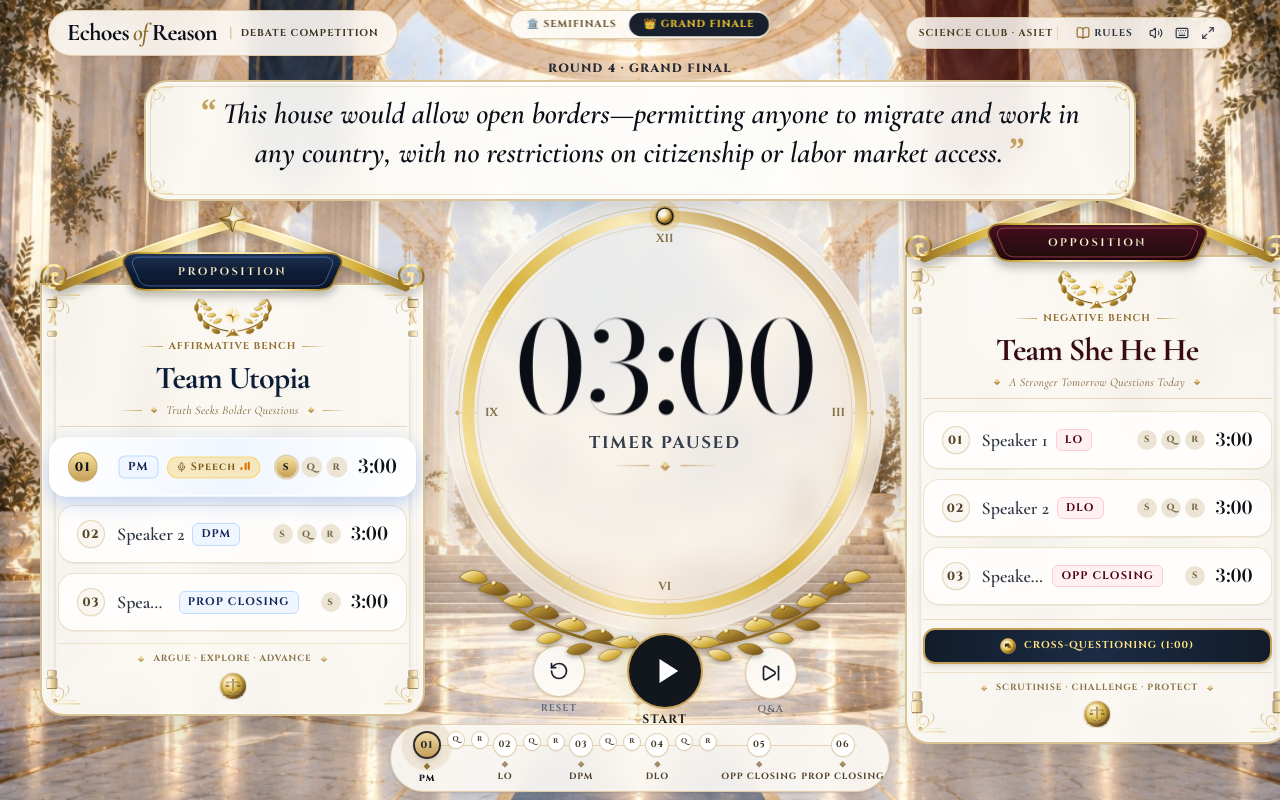
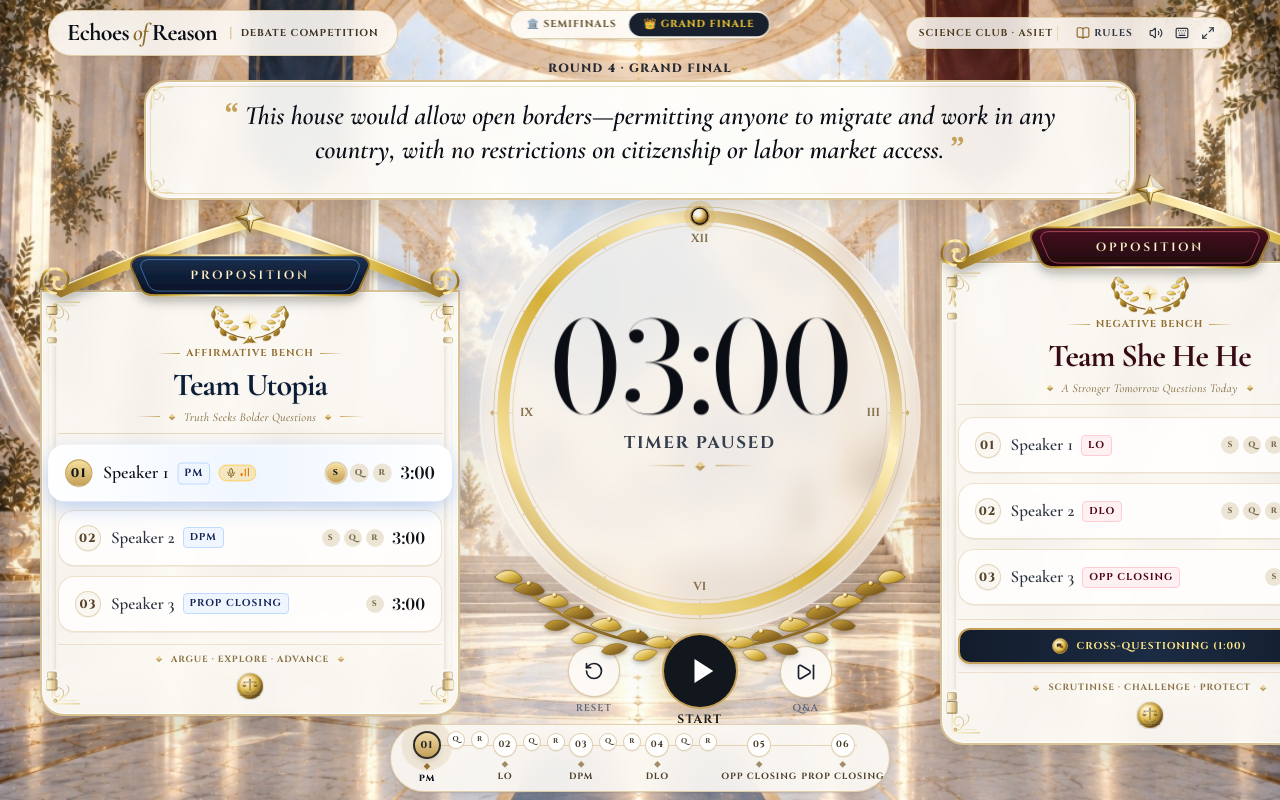
Before and after one commit to tejaskm-dev/echoes-of-reason-timer, a React (Vite) app: page / in a window 1280 px wide. Both pictures are taken after a click on the button "👑 GRAND FINALE". Built offline with nearby package versions, Linux system fonts and the light colour scheme.

Commit message:
fix: remove motion cartouche scrollbar and ensure speaker names are never truncated

```diff
--- a/src/components/ExtravagantPodium.tsx
+++ b/src/components/ExtravagantPodium.tsx
@@ -69,7 +69,7 @@ export const ExtravagantPodium: React.FC<ExtravagantPodiumProps> = ({
   };
 
   return (
-    <div className="w-[290px] sm:w-[315px] md:w-[335px] lg:w-[360px] xl:w-[385px] 2xl:w-[415px] flex flex-col items-center shrink-0 select-none transition-all duration-300">
+    <div className="w-[315px] sm:w-[340px] md:w-[365px] lg:w-[390px] xl:w-[420px] 2xl:w-[450px] flex flex-col items-center shrink-0 select-none transition-all duration-300">
       {/* 1. Sculpted Gilded Neoclassical Pediment Crown */}
       <div className="w-full relative z-20 -mb-2.5">
         <BaroqueAcanthusPediment teamType={teamType} className="w-full drop-shadow-md" />
@@ -163,7 +163,7 @@ export const ExtravagantPodium: React.FC<ExtravagantPodiumProps> = ({
                 <div
                   key={sp.id}
                   onClick={() => onSelectSpeaker(sp.id)}
-                  className={`flex items-center justify-between px-4 sm:px-4.5 py-2.5 sm:py-3.5 rounded-xl sm:rounded-2xl cursor-pointer speaker-card-fluid ${
+                  className={`flex items-center justify-between px-3.5 sm:px-4 py-2.5 sm:py-3.5 rounded-xl sm:rounded-2xl cursor-pointer speaker-card-fluid ${
                     isActive
                       ? isProp
                         ? 'bg-gradient-to-r from-white via-[#f0f6ff] to-white border-1.5 border-blue-500/70 shadow-[0_6px_20px_-2px_rgba(59,130,246,0.38),0_0_0_1px_rgba(255,255,255,0.9)_inset] scale-[1.025] speaker-row-active-anim'
@@ -172,14 +172,14 @@ export const ExtravagantPodium: React.FC<ExtravagantPodiumProps> = ({
                   }`}
                 >
                   {/* Left: Medallion Number, Name, Role Badge, Active Equalizer */}
-                  <div className="flex items-center gap-2.5 sm:gap-3 min-w-0">
+                  <div className="flex items-center gap-2 sm:gap-2.5 min-w-0">
                     {/* Gilded Roman Number Medallion */}
-                    <div className={`w-6 h-6 sm:w-7 sm:h-7 rounded-full border flex items-center justify-center shadow-2xs shrink-0 ${
+                    <div className={`w-6 h-6 sm:w-6.5 sm:h-6.5 rounded-full border flex items-center justify-center shadow-2xs shrink-0 ${
                       isActive
                         ? 'border-[#c5a059] bg-gradient-to-b from-[#f5e09b] to-[#c5a059] text-[#121620]'
                         : 'border-[#c5a059]/40 bg-[#faf7f2] text-[#554325]'
                     }`}>
-                      <span className="font-cinzel text-[11px] sm:text-xs font-black leading-none">
+                      <span className="font-cinzel text-[10.5px] sm:text-xs font-black leading-none">
                         {String(idx + 1).padStart(2, '0')}
                       </span>
                     </div>
@@ -211,15 +211,15 @@ export const ExtravagantPodium: React.FC<ExtravagantPodiumProps> = ({
                         </button>
                       </div>
                     ) : (
-                      <div className="flex items-center gap-2 min-w-0 group/sp">
-                        <span className={`text-base sm:text-[17px] xl:text-lg font-serif-display font-semibold truncate max-w-[135px] sm:max-w-[170px] xl:max-w-[200px] ${
+                      <div className="flex items-center gap-1.5 sm:gap-2 min-w-0 group/sp">
+                        <span className={`text-[15px] sm:text-base xl:text-[17px] font-serif-display font-semibold whitespace-nowrap truncate max-w-[130px] sm:max-w-[160px] xl:max-w-[200px] ${
                           isActive ? 'text-[#0c1017] font-bold' : 'text-[#2b3342]'
                         }`}>
                           {sp.name}
                         </span>
 
                         {/* Heraldic Role Badge */}
-                        <span className={`text-[10px] sm:text-[11px] font-cinzel font-bold uppercase px-2 py-0.5 rounded-md border shrink-0 ${
+                        <span className={`text-[9.5px] sm:text-[10px] font-cinzel font-bold uppercase px-1.5 py-0.5 rounded border shrink-0 ${
                           isProp
                             ? 'bg-blue-50 text-blue-950 border-blue-200'
                             : 'bg-rose-50 text-rose-950 border-rose-200'
@@ -227,16 +227,19 @@ export const ExtravagantPodium: React.FC<ExtravagantPodiumProps> = ({
                           {sp.roleAbbr}
                         </span>
 
-                        {/* Active Soundwave Indicator */}
+                        {/* Active Soundwave Indicator (Compact Iconic Chip) */}
                         {isActive && (
-                          <span className="inline-flex items-center gap-1 px-2 py-0.5 rounded-full bg-amber-400/25 text-[#7c5b1d] text-[9px] sm:text-[10px] font-cinzel font-bold border border-amber-400/40 shrink-0">
+                          <span
+                            title={`${SEGMENT_SHORT_LABELS[activeSegment.kind]} active`}
+                            className="inline-flex items-center gap-1 px-1.5 py-0.5 rounded-full bg-amber-400/25 text-[#7c5b1d] text-[9px] font-cinzel font-bold border border-amber-400/40 shrink-0"
+                          >
                             {activeSegment.kind === 'cross' ? (
                               <MessagesSquare className="w-2.5 h-2.5" />
                             ) : (
                               <Mic className="w-2.5 h-2.5" />
                             )}
-                            <span>{SEGMENT_SHORT_LABELS[activeSegment.kind]}</span>
-                            <div className="flex items-end gap-[1.5px] h-2.5 w-2.5 pb-0.5">
+                            <span className="hidden 2xl:inline">{SEGMENT_SHORT_LABELS[activeSegment.kind]}</span>
+                            <div className="flex items-end gap-[1.5px] h-2.5 w-2 pb-0.5">
                               <span className="w-0.5 bg-amber-600 rounded-full animate-soundwave-1" />
                               <span className="w-0.5 bg-amber-600 rounded-full animate-soundwave-2" />
                               <span className="w-0.5 bg-amber-600 rounded-full animate-soundwave-3" />
@@ -260,8 +263,8 @@ export const ExtravagantPodium: React.FC<ExtravagantPodiumProps> = ({
                   </div>
 
                   {/* Right: Phase Pips (S/Q/R) & Remaining Time of the Live Phase */}
-                  <div className="flex items-center gap-2 sm:gap-2.5 shrink-0">
-                    <div className="flex items-center gap-1">
+                  <div className="flex items-center gap-1.5 sm:gap-2 shrink-0">
+                    <div className="flex items-center gap-0.5 sm:gap-1">
                       {ownSegments.map((seg) => {
                         const isSegActive = seg.id === activeSegment.id;
                         return (
@@ -273,7 +276,7 @@ export const ExtravagantPodium: React.FC<ExtravagantPodiumProps> = ({
                               onSelectSegment(seg.id);
                             }}
                             title={`${SEGMENT_SHORT_LABELS[seg.kind]} · ${formatTimeCompact(seg.timeRemaining)}`}
-                            className={`w-4.5 h-4.5 sm:w-5 sm:h-5 rounded-full flex items-center justify-center font-cinzel text-[8px] sm:text-[9px] font-black leading-none transition-all duration-200 cursor-pointer hover:scale-125 ${
+                            className={`w-4 h-4 sm:w-4.5 sm:h-4.5 rounded-full flex items-center justify-center font-cinzel text-[7.5px] sm:text-[8px] font-black leading-none transition-all duration-200 cursor-pointer hover:scale-125 ${
                               isSegActive
                                 ? 'bg-gradient-to-b from-[#f5e09b] to-[#c5a059] text-[#121620] ring-2 ring-[#c5a059]/45'
                                 : seg.hasRun
@@ -286,7 +289,7 @@ export const ExtravagantPodium: React.FC<ExtravagantPodiumProps> = ({
                         );
                       })}
                     </div>
-                    <span className="font-num text-base sm:text-lg font-semibold tabular-nums text-[#0c1017]">
+                    <span className="font-num text-sm sm:text-base font-semibold tabular-nums text-[#0c1017]">
                       {formatTimeCompact(display?.timeRemaining ?? 0)}
                     </span>
                   </div>
--- a/src/components/GrandFinalScreen.tsx
+++ b/src/components/GrandFinalScreen.tsx
@@ -103,27 +103,27 @@ export const GrandFinalScreen: React.FC<GrandFinalScreenProps> = ({
     const len = motion.trim().length;
     if (len <= 55) {
       return {
-        fontSize: 'clamp(1.75rem, 1.35rem + 1.4vw, 2.85rem)',
-        lineHeight: '1.18',
+        fontSize: 'clamp(1.6rem, 1.28rem + 1.25vw, 2.6rem)',
+        lineHeight: '1.2',
       };
     } else if (len <= 95) {
       return {
-        fontSize: 'clamp(1.5rem, 1.2rem + 1.2vw, 2.45rem)',
-        lineHeight: '1.20',
+        fontSize: 'clamp(1.38rem, 1.12rem + 1.0vw, 2.25rem)',
+        lineHeight: '1.22',
       };
     } else if (len <= 150) {
       return {
-        fontSize: 'clamp(1.32rem, 1.05rem + 1.0vw, 2.2rem)',
-        lineHeight: '1.24',
+        fontSize: 'clamp(1.22rem, 0.98rem + 0.85vw, 1.95rem)',
+        lineHeight: '1.25',
       };
     } else if (len <= 220) {
       return {
-        fontSize: 'clamp(1.15rem, 0.92rem + 0.75vw, 1.8rem)',
+        fontSize: 'clamp(1.08rem, 0.88rem + 0.65vw, 1.6rem)',
         lineHeight: '1.26',
       };
     } else {
       return {
-        fontSize: 'clamp(1.0rem, 0.82rem + 0.5vw, 1.45rem)',
+        fontSize: 'clamp(0.95rem, 0.78rem + 0.45vw, 1.35rem)',
         lineHeight: '1.28',
       };
     }
@@ -316,7 +316,7 @@ export const GrandFinalScreen: React.FC<GrandFinalScreenProps> = ({
             onClick={handleOpenEditMotion}
             className="mt-0.5"
           >
-            <div className="max-h-[110px] sm:max-h-[135px] md:max-h-[160px] overflow-y-auto px-1 sm:px-3 custom-scrollbar flex items-center justify-center w-full">
+            <div className="overflow-hidden no-scrollbar px-2 sm:px-4 flex items-center justify-center w-full py-1">
               <p
                 style={{
                   fontSize: optimalMotionStyle.fontSize,
--- a/src/index.css
+++ b/src/index.css
@@ -331,6 +331,15 @@
   line-height: 1.18;
 }
 
+/* Hide scrollbar completely while maintaining clean layout */
+.no-scrollbar::-webkit-scrollbar {
+  display: none;
+}
+.no-scrollbar {
+  -ms-overflow-style: none;
+  scrollbar-width: none;
+}
+
 .podium-responsive {
   width: clamp(260px, 17.5vw, 345px);
 }
```
